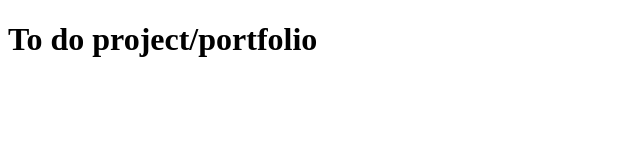
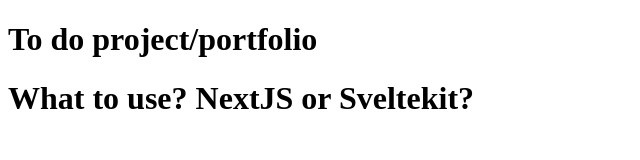
Before and after one commit to Cleshz/Cleshz.github.io, a plain HTML site: page index.html in a window 1280 px wide. Shown: the whole page, without its empty margins (0-640 px from the left). Drawn offline with Linux system fonts and the light colour scheme.

Commit message:
test from college system

```diff
--- a/index.html
+++ b/index.html
@@ -7,5 +7,6 @@
 </head>
 <body>
     <h1>To do project/portfolio</h1>
+    <h1>What to use? NextJS or Sveltekit?</h1>
 </body>
 </html>
```
